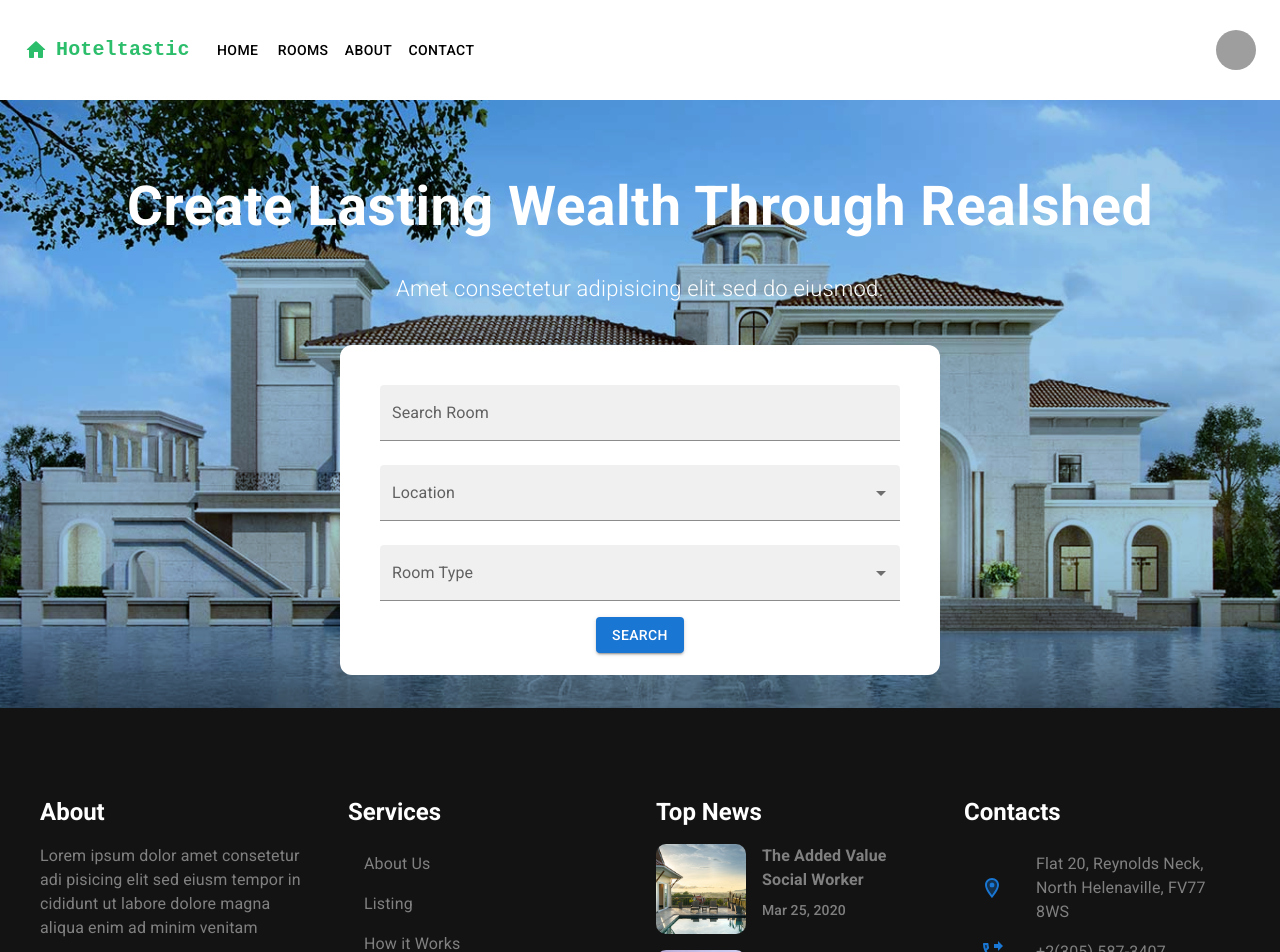
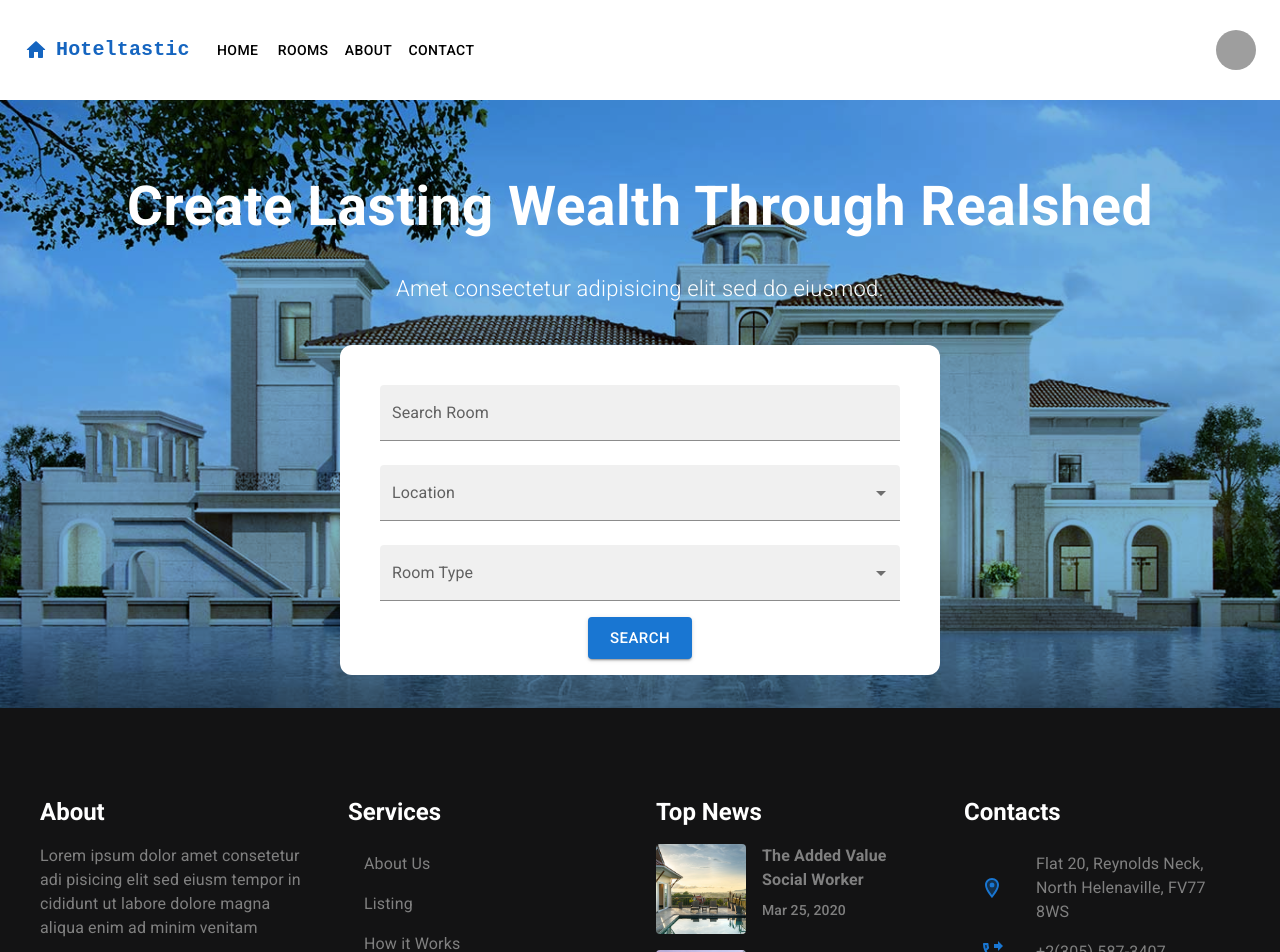
Before and after one commit to RiyaadHossain/Hoteltastic-Client, a React (Create React App) app: page / in a window 1280 px wide. Shown: the top 952 px of the page. Built offline with nearby package versions, Linux system fonts and the light colour scheme; grey boxes are pictures that could not be loaded.

Commit message:
update some design

```diff
--- a/src/Components/Footer.jsx
+++ b/src/Components/Footer.jsx
@@ -17,7 +17,7 @@ import styled from "@emotion/styled";
 const Img = styled("img")({
   width: 90,
   height: 90,
-  borderRadius: 10,
+  borderRadius: 4,
   objectFit: "cover",
 });
 
--- a/src/Components/Navbar.jsx
+++ b/src/Components/Navbar.jsx
@@ -40,9 +40,13 @@ function Navbar() {
   return (
     <AppBar position="static" sx={{ bgcolor: "white" }} py={4} px={2}>
       <Container maxWidth="xl">
-        <Toolbar disableGutters sx={{height: '100px'}}>
+        <Toolbar disableGutters sx={{ height: "100px" }}>
           <HomeRoundedIcon
-            sx={{ display: { xs: "none", md: "flex" }, mr: 1, color: '#2dbe6c' }}
+            sx={{
+              display: { xs: "none", md: "flex" },
+              mr: 1,
+              color: "#1565c0",
+            }}
           />
           <Typography
             variant="h6"
@@ -52,7 +56,7 @@ function Navbar() {
               display: { xs: "none", md: "flex" },
               fontFamily: "monospace",
               fontWeight: 700,
-              color: "#2dbe6c",
+              color: "#1565c0",
               textDecoration: "none",
             }}
           >
@@ -107,7 +111,7 @@ function Navbar() {
               fontFamily: "monospace",
               fontWeight: 700,
               fontSize: 20,
-              color: "#2dbe6c",
+              color: "#1565c0",
               textDecoration: "none",
             }}
           >
@@ -127,7 +131,7 @@ function Navbar() {
           </Box>
 
           <Box sx={{ flexGrow: 0 }}>
-            <Tooltip title='User Setting'>
+            <Tooltip title="User Setting">
               <IconButton onClick={handleOpenUserMenu} sx={{ p: 0 }}>
                 <Avatar
                   alt="Remy Sharp"
--- a/src/Pages/Home/Banner.jsx
+++ b/src/Pages/Home/Banner.jsx
@@ -6,7 +6,7 @@ import BannerImg from "../../Assets/Image/banner-1.jpg";
 const useStyles = makeStyles((theme) => ({
   root: {
     height: `calc(80vh)`,
-    background: `rgba(4, 59, 100, .40) url(${BannerImg}) no-repeat bottom center`,
+    background: `rgba(4, 59, 100, .55) url(${BannerImg}) no-repeat bottom center`,
     backgroundSize: "cover",
     backgroundBlendMode: "overlay",
     display: "flex",
@@ -145,7 +145,7 @@ function Banner() {
                 ))}
               </TextField>
               <Box mt={2}>
-                <Button variant="contained">Search</Button>
+                <Button variant="contained" size="large">Search</Button>
               </Box>
             </Box>
           </Box>
```
